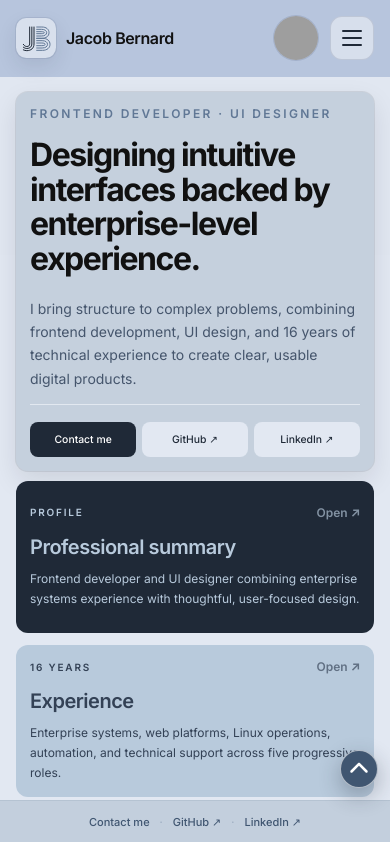
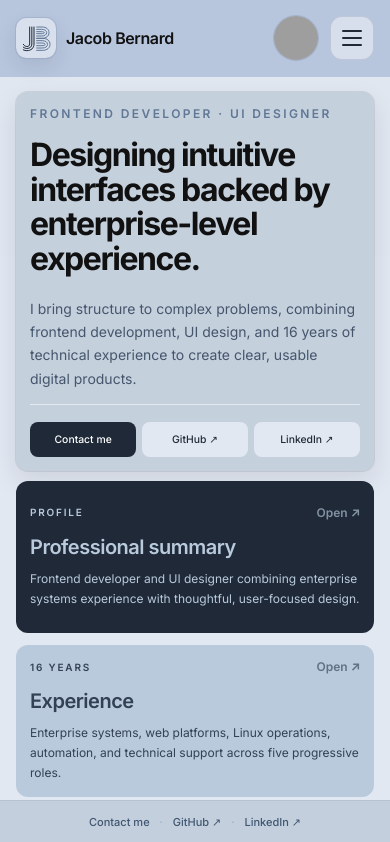
Before and after one commit to jacobbernard68-ux/Portfolio, a Next.js app: page /about in a window 390 px wide. Shown: the top 842 px of the page. Built offline with nearby package versions, Linux system fonts and the light colour scheme; grey boxes are pictures that could not be loaded.

Commit message:
V2.1 Deployment

```diff
--- a/src/components/Portfolio/ResumeSections.tsx
+++ b/src/components/Portfolio/ResumeSections.tsx
@@ -196,22 +196,27 @@ export default function ResumeSections({ compact = false }: { compact?: boolean
   return (
     <>
       <div className='grid h-full min-h-0 gap-3 sm:grid-cols-2'>
-        {sections.map((section, index) => (
-          <button
+        {sections.map((section, index) => {
+          const cardIsDark = compact
+            ? [1, 3, 5].includes(index)
+            : [1, 2, 5].includes(index);
+
+          return (
+            <button
             key={section.id}
             data-mobile-theme={index % 2 === 0 ? 'dark' : 'light'}
-            data-cursor-reactive={[1, 2, 5].includes(index) ? 'dark' : 'light'}
+            data-cursor-reactive={cardIsDark ? 'dark' : 'light'}
             onPointerMove={trackGlow}
             onPointerLeave={hideGlow}
             type='button'
             onClick={() => setActive(section)}
             aria-haspopup='dialog'
             style={compact ? { minHeight: 0, padding: '0.6rem' } : undefined}
-            className={`resume-card group relative min-h-[clamp(8rem,18svh,10rem)] overflow-hidden rounded-[var(--fluid-radius)] p-[clamp(0.875rem,min(1.75vw,2svh),1.35rem)] text-left transition hover:shadow-[0_10px_24px_rgba(15,23,42,0.13)] focus-visible:ring-2 focus-visible:ring-[#1f2937] focus-visible:ring-offset-2 focus-visible:outline-none ${[1, 2, 5].includes(index) ? 'bg-[#1f2937] text-white' : 'bg-[#b8cadc] text-[#111]'}`}
+            className={`resume-card group relative min-h-[clamp(8rem,18svh,10rem)] overflow-hidden rounded-[var(--fluid-radius)] p-[clamp(0.875rem,min(1.75vw,2svh),1.35rem)] text-left transition hover:shadow-[0_10px_24px_rgba(15,23,42,0.13)] focus-visible:ring-2 focus-visible:ring-[#1f2937] focus-visible:ring-offset-2 focus-visible:outline-none ${cardIsDark ? 'bg-[#1f2937] text-white' : 'bg-[#b8cadc] text-[#111]'}`}
           >
             <div className='flex items-center justify-between gap-3'>
               <span
-                className={`text-[10px] font-semibold tracking-[0.18em] uppercase ${[1, 2, 5].includes(index) ? 'text-white/55' : 'text-slate-600'}`}
+                className={`text-[10px] font-semibold tracking-[0.18em] uppercase ${cardIsDark ? 'text-white/55' : 'text-slate-600'}`}
               >
                 {section.label}
               </span>
@@ -223,7 +228,7 @@ export default function ResumeSections({ compact = false }: { compact?: boolean
                   ? { marginTop: '0.3rem', fontSize: '0.9rem', lineHeight: 1.15 }
                   : undefined
               }
-              className={`mt-3 text-xl font-semibold tracking-[-0.025em] ${[1, 2, 5].includes(index) ? 'text-[#b8cadc]' : ''}`}
+              className={`mt-3 text-xl font-semibold tracking-[-0.025em] ${cardIsDark ? 'text-[#b8cadc]' : ''}`}
             >
               {section.title}
             </h2>
@@ -233,12 +238,13 @@ export default function ResumeSections({ compact = false }: { compact?: boolean
                   ? { marginTop: '0.25rem', fontSize: '0.64rem', lineHeight: 1.3 }
                   : undefined
               }
-              className={`mt-2 text-xs leading-5 ${[1, 2, 5].includes(index) ? 'text-white/65' : 'text-slate-700'}`}
+              className={`mt-2 text-xs leading-5 ${cardIsDark ? 'text-white/65' : 'text-slate-700'}`}
             >
               {section.preview}
             </p>
-          </button>
-        ))}
+            </button>
+          );
+        })}
       </div>
 
       {active &&
--- a/src/components/ScrollToTop/index.tsx
+++ b/src/components/ScrollToTop/index.tsx
@@ -10,14 +10,24 @@ function subscribe(callback: () => void) {
   return () => query.removeEventListener('change', callback);
 }
 
+function subscribeToScroll(callback: () => void) {
+  window.addEventListener('scroll', callback, { passive: true });
+  return () => window.removeEventListener('scroll', callback);
+}
+
 export default function ScrollToTop() {
   const isMobile = useSyncExternalStore(
     subscribe,
     () => window.matchMedia(mobileQuery).matches,
     () => false,
   );
+  const canReturnToTop = useSyncExternalStore(
+    subscribeToScroll,
+    () => window.scrollY > 8,
+    () => false,
+  );
 
-  if (!isMobile) return null;
+  if (!isMobile || !canReturnToTop) return null;
 
   const scrollToTop = () => {
     const behavior = window.matchMedia('(prefers-reduced-motion: reduce)')
```
